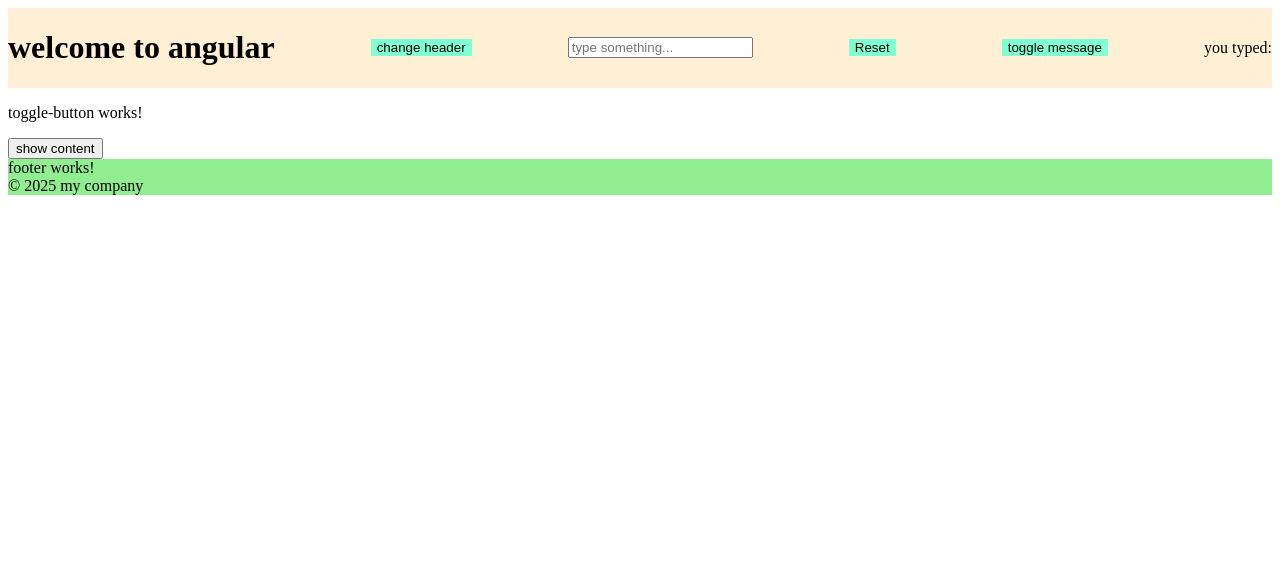
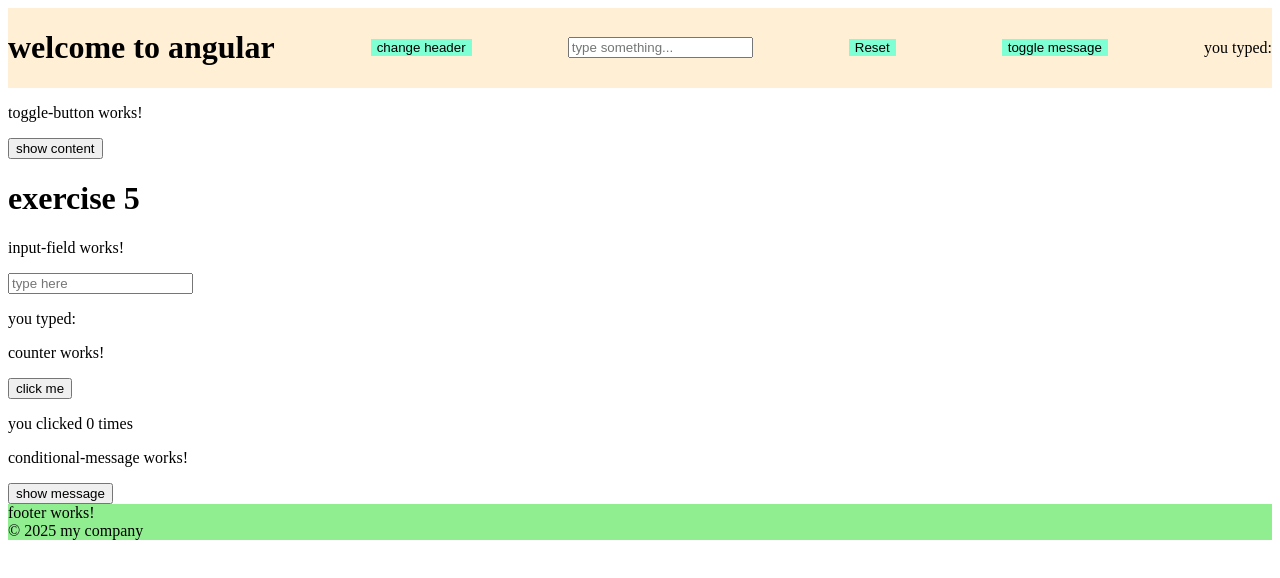
Before and after one commit to magser110/angular-March10, an Angular app: page / in a window 1280 px wide. Shown: the top 578 px of the page. Built offline with nearby package versions, Linux system fonts and the light colour scheme.

Commit message:
saving exercises 5, 6, 7

```diff
--- a/src/app/app.component.html
+++ b/src/app/app.component.html
@@ -2,6 +2,13 @@
 
 <app-toggle-button></app-toggle-button>
 
+<app-input-field></app-input-field>
+
+<app-counter></app-counter>
+
+<app-conditional-message></app-conditional-message>
+
+
 <router-outlet />
 
 <app-footer />
--- a/src/app/app.component.ts
+++ b/src/app/app.component.ts
@@ -3,10 +3,13 @@ import { RouterOutlet } from '@angular/router';
 import { HeaderComponent } from "./header/header.component";
 import { FooterComponent } from './footer/footer.component';
 import { ToggleButtonComponent } from './toggle-button/toggle-button.component';
+import { InputFieldComponent } from './input-field/input-field.component';
+import { CounterComponent } from './counter/counter.component';
+import { ConditionalMessageComponent } from './conditional-message/conditional-message.component';
 
 @Component({
   selector: 'app-root',
-  imports: [RouterOutlet, HeaderComponent, FooterComponent, ToggleButtonComponent],
+  imports: [RouterOutlet, HeaderComponent, FooterComponent, ToggleButtonComponent, InputFieldComponent, CounterComponent, ConditionalMessageComponent],
   templateUrl: './app.component.html',
   styleUrl: './app.component.css'
 })
--- /dev/null
+++ b/src/app/conditional-message/conditional-message.component.html
@@ -0,0 +1,6 @@
+<p>conditional-message works!</p>
+<button (click)="unveilMessage()">show message</button>
+@if (showMessage) {
+  <p>this is right? maybe??
+  </p>
+}
--- /dev/null
+++ b/src/app/conditional-message/conditional-message.component.ts
@@ -0,0 +1,16 @@
+import { Component } from '@angular/core';
+
+@Component({
+  selector: 'app-conditional-message',
+  imports: [],
+  templateUrl: './conditional-message.component.html',
+  styleUrl: './conditional-message.component.css'
+})
+export class ConditionalMessageComponent {
+    message = 'im not sure if this is right tbh :/';
+    showMessage = false;
+
+    unveilMessage() {
+      this.showMessage = !this.showMessage;
+    }
+}
--- /dev/null
+++ b/src/app/counter/counter.component.html
@@ -0,0 +1,3 @@
+<p>counter works!</p>
+<button (click)="clickCounter()" >click me</button>
+<p>you clicked {{clickCount}} times</p>
--- /dev/null
+++ b/src/app/counter/counter.component.ts
@@ -0,0 +1,15 @@
+import { Component } from '@angular/core';
+
+@Component({
+  selector: 'app-counter',
+  imports: [],
+  templateUrl: './counter.component.html',
+  styleUrl: './counter.component.css'
+})
+export class CounterComponent {
+  clickCount = 0;
+
+  clickCounter() {
+    this.clickCount ++;
+  }
+}
--- /dev/null
+++ b/src/app/input-field/input-field.component.html
@@ -0,0 +1,4 @@
+<h1>exercise 5</h1>
+<p>input-field works!</p>
+<input type="text" [(ngModel)]="input" placeholder="type here" >
+<p>you typed: {{ input }}</p>
--- /dev/null
+++ b/src/app/input-field/input-field.component.ts
@@ -0,0 +1,12 @@
+import { Component } from '@angular/core';
+import { FormsModule } from '@angular/forms';
+
+@Component({
+  selector: 'app-input-field',
+  imports: [FormsModule],
+  templateUrl: './input-field.component.html',
+  styleUrl: './input-field.component.css'
+})
+export class InputFieldComponent {
+  input: string = '';
+}
```
Also changed, not shown: src/app/conditional-message/conditional-message.component.css (added), src/app/counter/counter.component.css (added), src/app/input-field/input-field.component.css (added).
